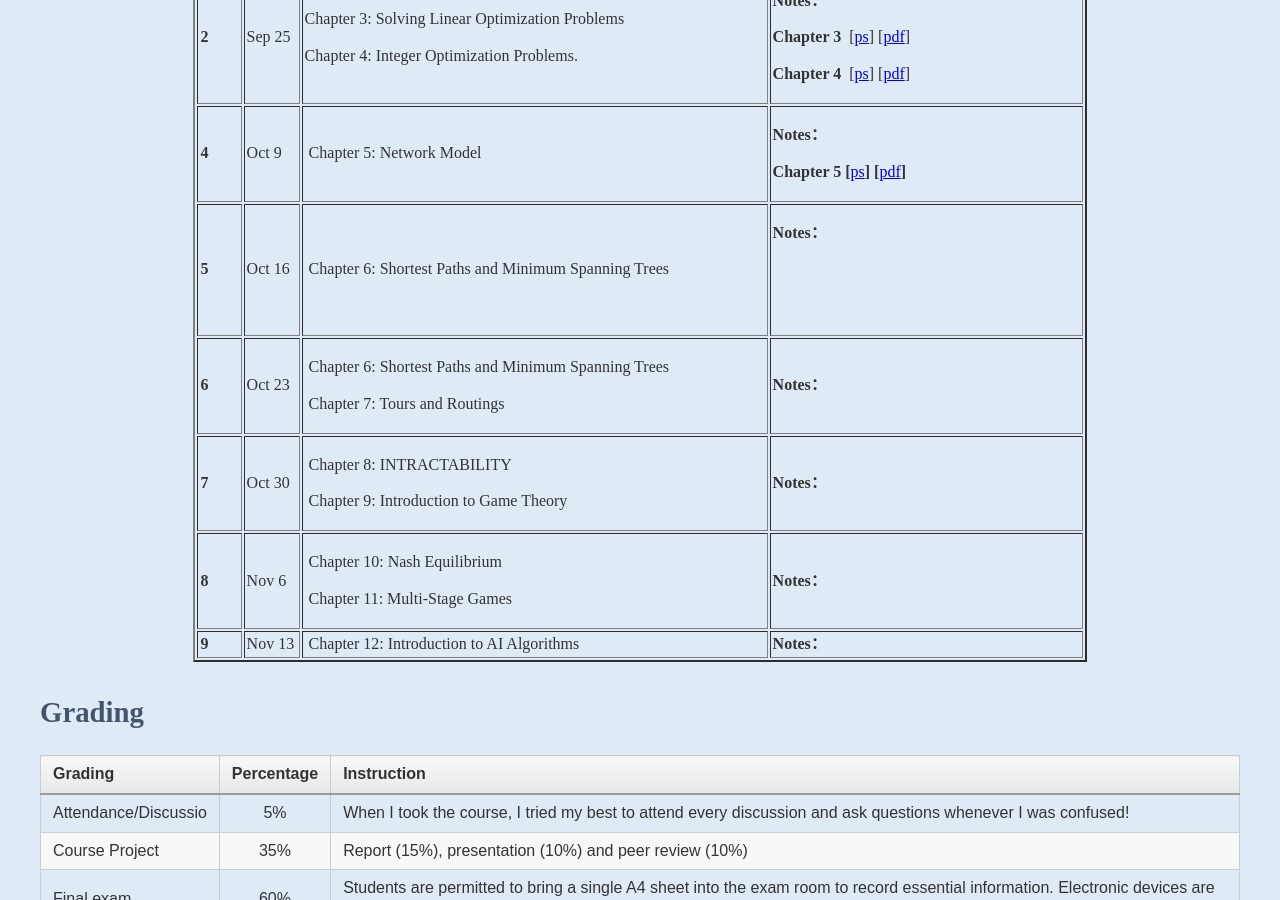
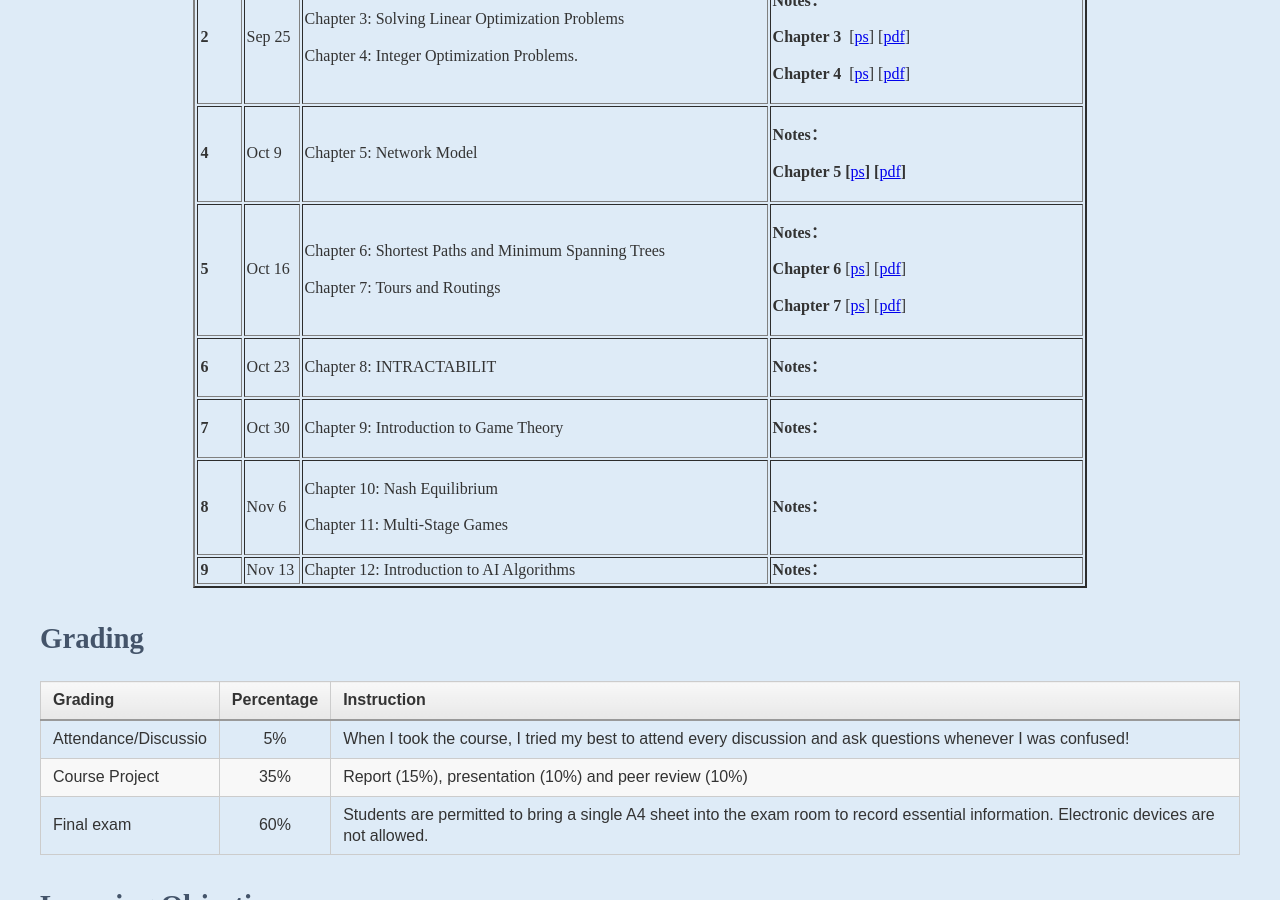
Before and after one commit to kejiwei/kejiwei.github.io, a Jekyll site: the page teaching/courses/OTM/index.html, which Jekyll copies as it is, in a window 1280 px wide and 900 px high, scrolled down 1255 px. Built offline with Jekyll 4.4.1, drawn with Linux system fonts in a browser that asks for light colours.

Commit message:
20251016 update
index

```diff
--- a/teaching/courses/OTM/index.html
+++ b/teaching/courses/OTM/index.html
@@ -91,7 +91,7 @@
                 <tr>
                 <td><b>4</b></td>
                 <td>Oct 9</td>
-                <td>&nbsp;Chapter 5: Network Model</td>
+                <td>Chapter 5: Network Model</td>
                 <td>
                   <p> <strong>Notes：</strong></p>
                   <p><strong>Chapter 5 [</strong><a href="slides/CH5 Network Models.ppsx">ps</a><strong>] [</strong><a href="slides/CH5 Network Models.pdf">pdf</a><strong>]</strong></p></td>
@@ -101,18 +101,20 @@
                 <td><b>5</b></td>
                 <td>Oct 16</td>
                 <td>
-                  <p>&nbsp;Chapter 6: Shortest Paths and Minimum Spanning Trees </p></td>
+                  <p>Chapter 6: Shortest Paths and Minimum Spanning Trees </p>
+                  <p>Chapter 7: Tours and Routings&nbsp;</p></td>
                 <td>
                   <p> <strong>Notes：</strong>&nbsp;</p>
-                  <p><strong>&nbsp;</strong>&nbsp;</p>
-                  <p><strong>&nbsp;</strong> </p></td>
+                  <p><strong>Chapter 6 </strong>[<a href="slides/CH6 Shortest Paths and Minimum Spanning Trees.ppsx">ps</a>] [<a href="slides/CH6 Shortest Paths and Minimum Spanning Trees.pdf">pdf</a>]</p>
+                  <p><strong>Chapter 7</strong> [<a href="slides/CH7 Tours and Routings.ppsx">ps</a>] [<a href="slides/CH7 Tours and Routings.pdf">pdf</a>]&nbsp;</p>
+                </td>
                 </tr>
 
                 <tr>
                 <td><b>6</b></td>
                 <td>Oct 23</td>
-                <td><p>&nbsp;Chapter 6: Shortest Paths and Minimum Spanning Trees</p>
-                  <p>&nbsp;Chapter 7: Tours and Routings</p></td>
+                <td><p>Chapter 8: INTRACTABILIT</p>
+                  </td>
                 <td><strong>Notes： </strong>
                  </td>
                 </tr>
@@ -120,8 +122,8 @@
                 <tr>
                 <td><b>7</b></td>
                 <td>Oct 30</td>
-                <td><p>&nbsp;Chapter 8: INTRACTABILITY&nbsp;</p>
-                  <p>&nbsp;Chapter 9: Introduction to Game Theory </p></td>
+                <td>
+                  <p>Chapter 9: Introduction to Game Theory </p></td>
                 <td><strong>Notes： </strong>
                  </td>
                 </tr>
@@ -129,8 +131,8 @@
                 <tr>
                 <td><b>8</b></td>
                 <td>Nov 6</td>
-                <td><p>&nbsp;Chapter 10: Nash Equilibrium</p>
-                  <p>&nbsp;Chapter 11: Multi-Stage Games </p></td>
+                <td><p>Chapter 10: Nash Equilibrium</p>
+                  <p>Chapter 11: Multi-Stage Games </p></td>
                 <td><strong>Notes：</strong> <br>
                 </td>
                 </tr>
@@ -138,7 +140,7 @@
                 <tr>
                 <td><b>9</b></td>
                 <td>Nov 13</td>
-                <td>&nbsp;Chapter 12: Introduction to AI Algorithms</td>
+                <td>Chapter 12: Introduction to AI Algorithms</td>
                 <td><strong>Notes：</strong>&nbsp; <br>
                 </td>
                 </tr>
```
Also changed, not shown: 4 other files.
